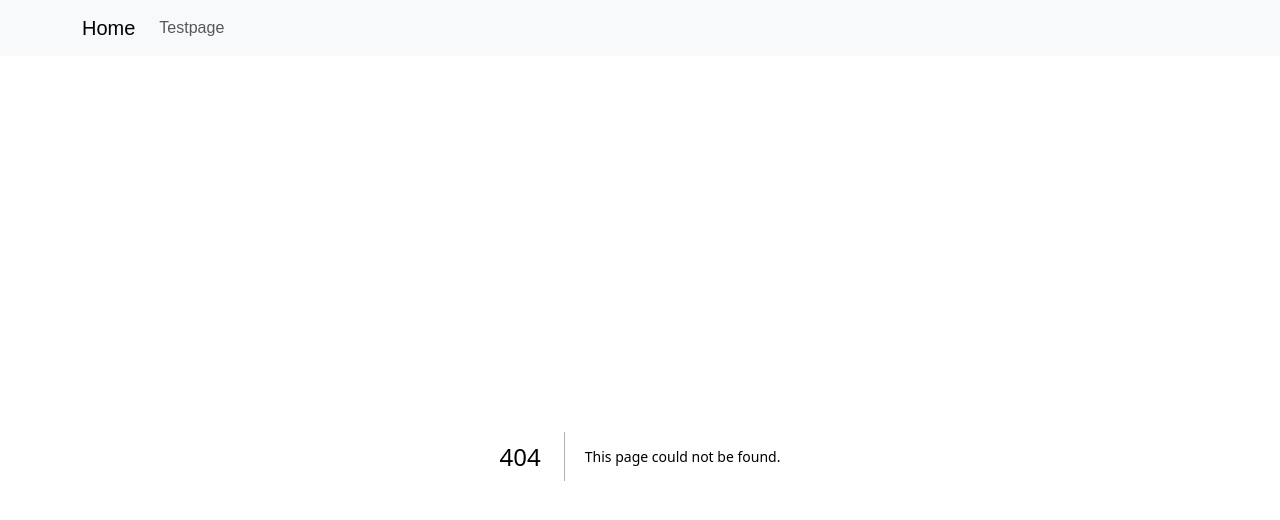
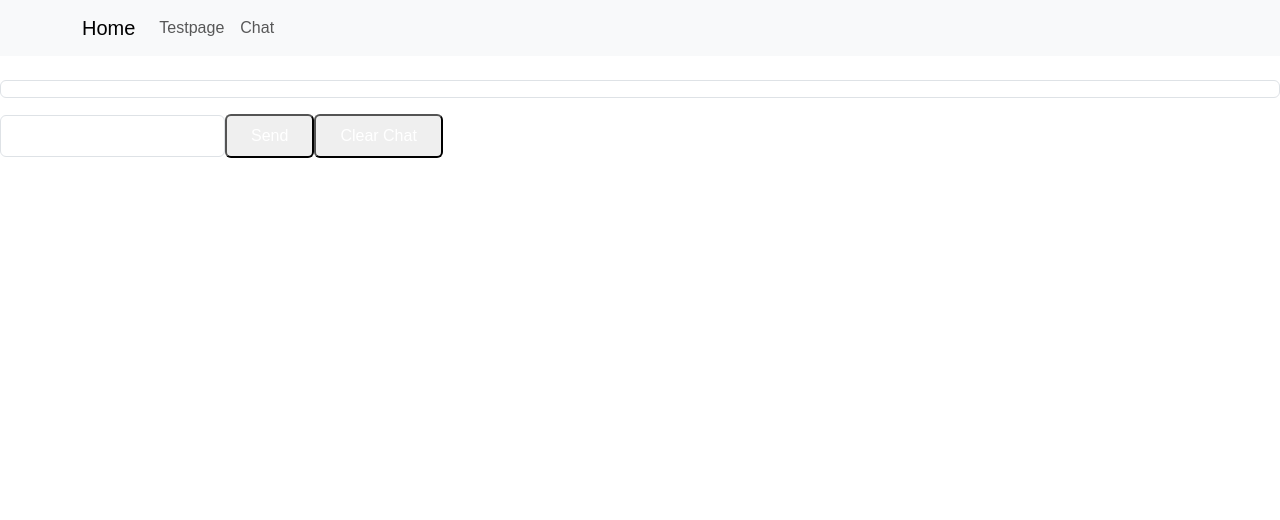
Before and after one commit to dimab25/german-app, a Next.js app: page /chatbot in a window 1280 px wide. Before the commit this address had no page. Shown: the top 520 px of the page. Built offline with nearby package versions, Linux system fonts and the light colour scheme.

Commit message:
connected AI to server

```diff
--- a/package.json
+++ b/package.json
@@ -9,6 +9,7 @@
     "lint": "next lint"
   },
   "dependencies": {
+    "@google/genai": "^0.7.0",
     "bootstrap": "^5.3.3",
     "mongodb": "^6.15.0",
     "mongoose": "^8.13.1",
--- /dev/null
+++ b/src/actions/chat.ts
@@ -0,0 +1,20 @@
+"use server";
+
+import { GoogleGenAI } from "@google/genai";
+
+// const GEMINI_API_KEY = process.env.GEMINI_API_KEY || "";
+
+async function normalChat(userMessage: string): Promise<string | null> {
+  const ai = new GoogleGenAI({ apiKey: process.env.GEMINI_API_KEY });
+
+  async function main() {
+    const response = await ai.models.generateContent({
+      model: "gemini-2.0-flash",
+      contents: "Explain how AI works in a few words",
+    });
+    console.log(response.text);
+  }
+
+  main();
+}
+export default normalChat;
--- /dev/null
+++ b/src/app/chatbot/page.tsx
@@ -0,0 +1,81 @@
+"use client";
+
+import normalChat from "@/actions/chat";
+import React, { useState } from "react";
+
+export type ChatMessage = {
+  role: string;
+  content: string;
+};
+
+function NormalChat() {
+  const [messages, setMessages] = useState<ChatMessage[]>([]);
+  const [inputMessage, setInputMessage] = useState("");
+
+  const handleChat = async () => {
+    if (!inputMessage.trim()) {
+      console.log("type a message first");
+      return;
+    }
+    // creating user's message object and including it into the array of messages
+    const userMessage: ChatMessage = { content: inputMessage, role: "user" };
+    setMessages((prev) => {
+      return [...prev, userMessage];
+    });
+
+    setInputMessage("");
+
+    // normalChat is the function connecting with the API and it receives the user's message - if it comes back it means that it can only be the response from the AI
+    const chatResult = await normalChat(inputMessage);
+    if (chatResult) {
+      setMessages((prev) => {
+        return [...prev, { role: "assistant", content: chatResult }];
+      });
+    } else {
+      console.error("Chat error:");
+    }
+  };
+  const handleClearChat = () => {
+    setMessages([]);
+  };
+  return (
+    <div className="mt-4">
+      <div className="border rounded p-2 mb-2 h-64 overflow-y-auto">
+        {messages &&
+          messages.map((msg, index) => (
+            <div
+              key={index}
+              className={`mb-2 ${
+                msg.role === "user" ? "text-left" : "text-right"
+              }`}
+            >
+              <strong>{msg.role === "user" ? "You:" : "Assistant:"}</strong>{" "}
+              {msg.content}
+            </div>
+          ))}
+      </div>
+      <div className="flex">
+        <input
+          type="text"
+          value={inputMessage}
+          onChange={(e) => setInputMessage(e.target.value)}
+          className="border rounded p-2 mr-2 flex-grow"
+        />
+        <button
+          onClick={handleChat}
+          className="bg-blue-500 hover:bg-blue-700 text-white font-bold py-2 px-4 rounded"
+        >
+          Send
+        </button>
+        <button
+          onClick={handleClearChat}
+          className="bg-red-500 hover:bg-red-700 text-white font-bold py-2 px-4 rounded mt-2"
+        >
+          Clear Chat
+        </button>
+      </div>
+    </div>
+  );
+}
+
+export default NormalChat;
--- a/src/components/Navbar.tsx
+++ b/src/components/Navbar.tsx
@@ -17,6 +17,9 @@ function NavbarElement() {
               <Nav.Link as={Link} href="/testpage">
                 Testpage
               </Nav.Link>
+              <Nav.Link as={Link} href="/chatbot">
+                Chat
+              </Nav.Link>
             </Nav>
           </Navbar.Collapse>
         </Container>
```
Also changed, not shown: src/app/hello/page.tsx (added, +11 -0 lines), 1 other file (tests, documents, lock files or other folders).
